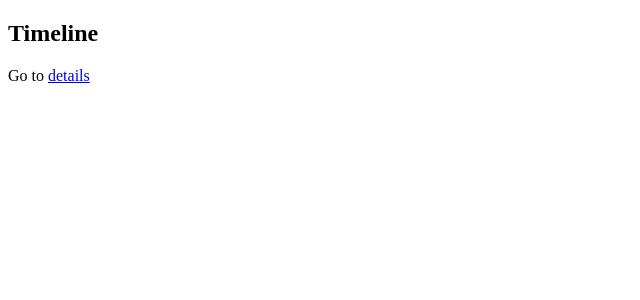
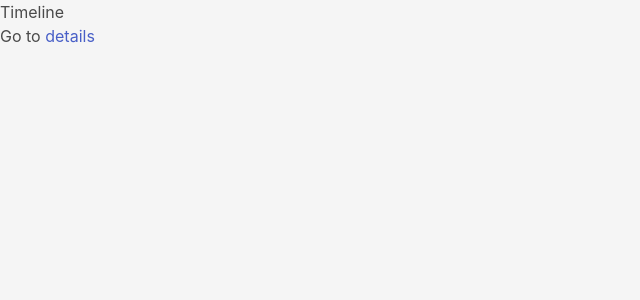
Before and after one commit to genkio/vue-better-practices, a Vue app: page / in a window 1280 px wide. Shown: the top 300 px of the page, without its empty margins (0-640 px from the left). Built offline with nearby package versions, Linux system fonts and the light colour scheme.

Commit message:
chore: include light weight css framework bulma and fontawesome

```diff
--- a/index.html
+++ b/index.html
@@ -5,6 +5,8 @@
   <meta name="viewport" content="width=device-width, initial-scale=1.0">
   <meta http-equiv="X-UA-Compatible" content="ie=edge">
   <title>App</title>
+  <script defer src="https://use.fontawesome.com/releases/v5.3.1/js/all.js"></script>
+  <link rel="stylesheet" href="./src/styles/main.scss">
 </head>
 <body>
   <div id="app"></div>
--- a/package.json
+++ b/package.json
@@ -13,6 +13,7 @@
   },
   "license": "ISC",
   "dependencies": {
+    "bulma": "^0.7.2",
     "vue": "^2.5.18",
     "vue-hot-reload-api": "^2.3.1",
     "vue-router": "^3.0.2",
@@ -26,6 +27,7 @@
     "eslint-plugin-vue": "^5.0.0",
     "parcel-bundler": "^1.10.3",
     "parcel-plugin-eslint": "^1.0.4",
+    "sass": "^1.15.2",
     "vue-template-compiler": "^2.5.18"
   }
 }
--- /dev/null
+++ b/src/styles/main.scss
@@ -0,0 +1,4 @@
+@charset "utf-8";
+
+@import "./variables.scss";
+@import "../../node_modules/bulma/bulma.sass";
--- /dev/null
+++ b/src/styles/variables.scss
@@ -0,0 +1,4 @@
+/**
+* Customize bluma framework style
+*/
+$body-background-color: #f5f5f5;
```
